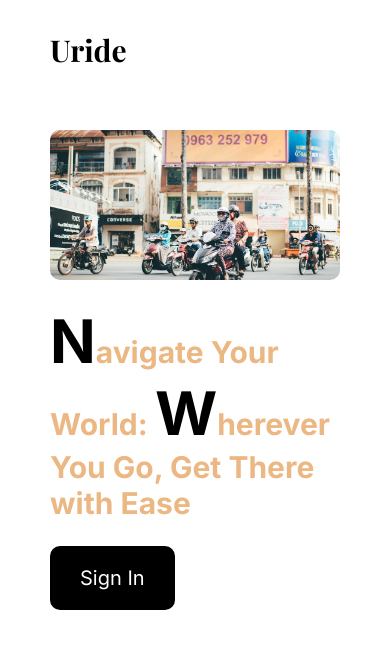
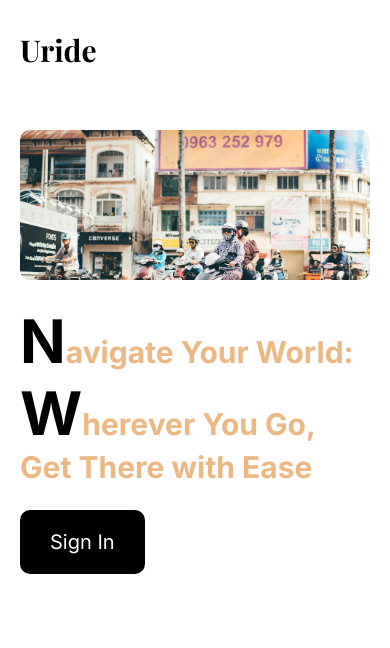
Before and after one commit to Jonny9453/Uride, a Next.js app: page / in a window 390 px wide. Shown: the top 648 px of the page. Built offline with nearby package versions, Linux system fonts and the light colour scheme; no server answers; a web font is replaced by a local one.

Commit message:
Update globals.css

```diff
--- a/src/app/globals.css
+++ b/src/app/globals.css
@@ -51,4 +51,11 @@ h1> span{
     .profileName{
         font-size: 3rem;
     }
+
+    main{
+        padding: 0 2rem 0 2rem;
+    }
+    header{
+        padding: 3rem 2rem 3rem 2rem;
+    }
 }
```
